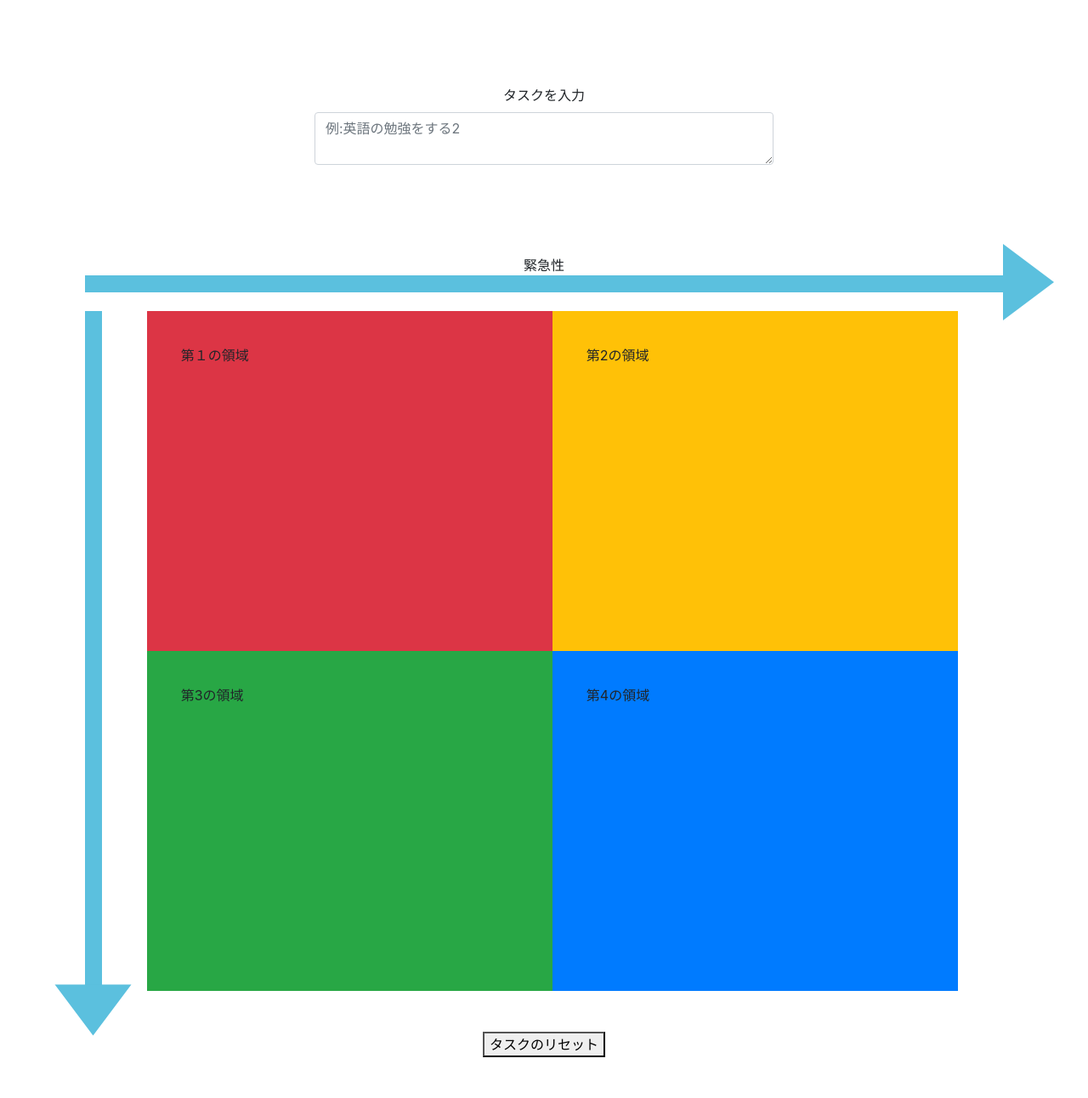
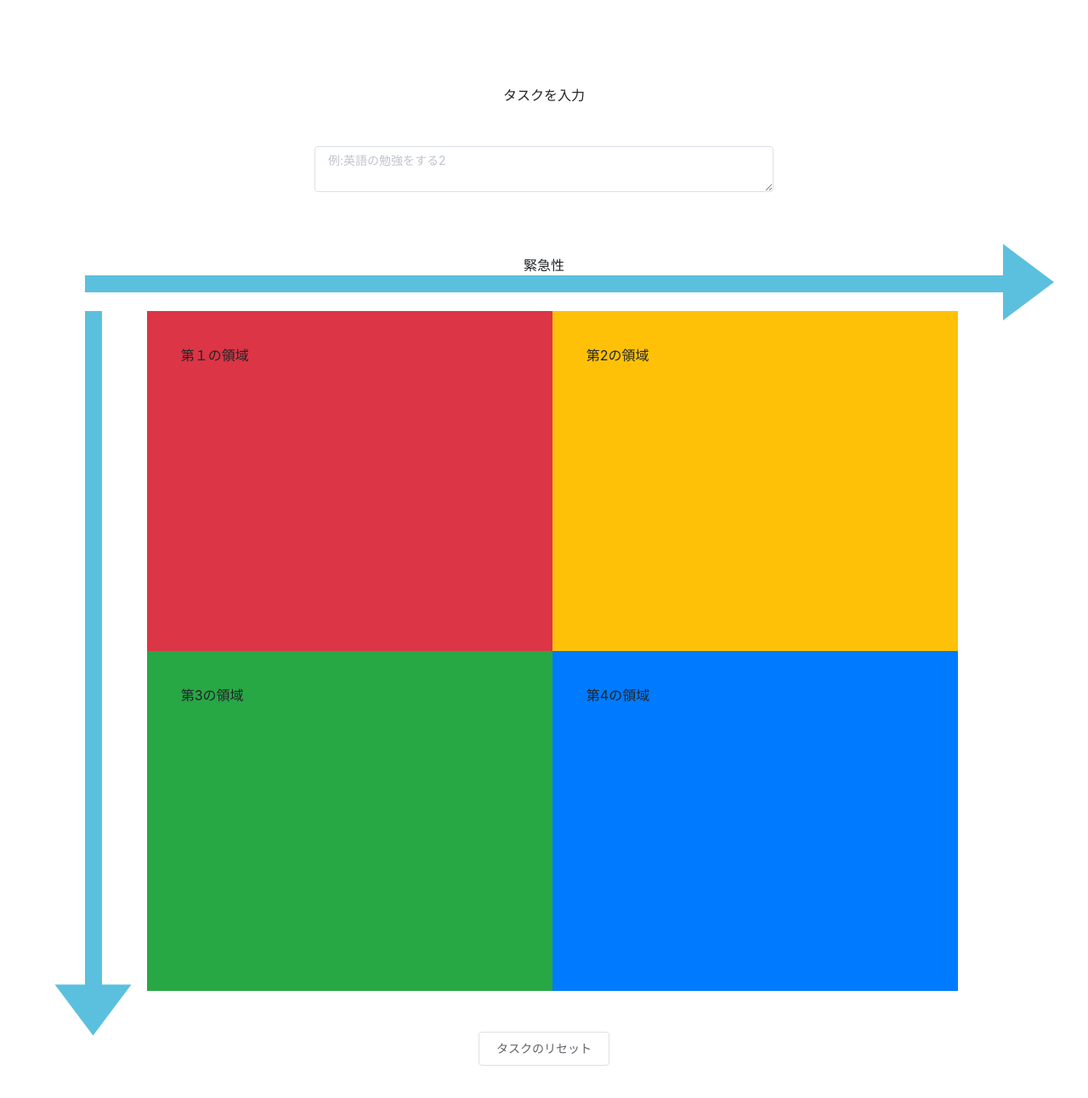
Before and after one commit to YamashitaJunki/four-areas-todo, a Nuxt app: page / in a window 1280 px wide. Shown: the top 1292 px of the page at 85% size. Built offline with nearby package versions, Linux system fonts and the light colour scheme.

Commit message:
#feature-3 element-uiを適用させた

```diff
--- a/components/Tutorial.vue
+++ b/components/Tutorial.vue
@@ -5,13 +5,14 @@
     <div class="top">
       <div class="mb-3">
         <div>
-          <label>タスクを入力</label>
-          <textarea
+          <div>タスクを入力</div>
+          <el-input
             v-model="message"
-            class="form-control w-50 m-auto"
+            class="w-50 mt-5"
+            type="textarea"
             placeholder="例:英語の勉強をする2"
-            @keypress.enter="submit()"
-          ></textarea>
+            @keypress.enter.native="submit()"
+          />
         </div>
       </div>
     </div>
@@ -51,7 +52,7 @@
       </div>
     </div>
     <div class="text-center mt-5">
-      <button class="" @click="reset()">タスクのリセット</button>
+      <el-button class="" @click="reset()">タスクのリセット</el-button>
     </div>
   </div>
 </template>
```
